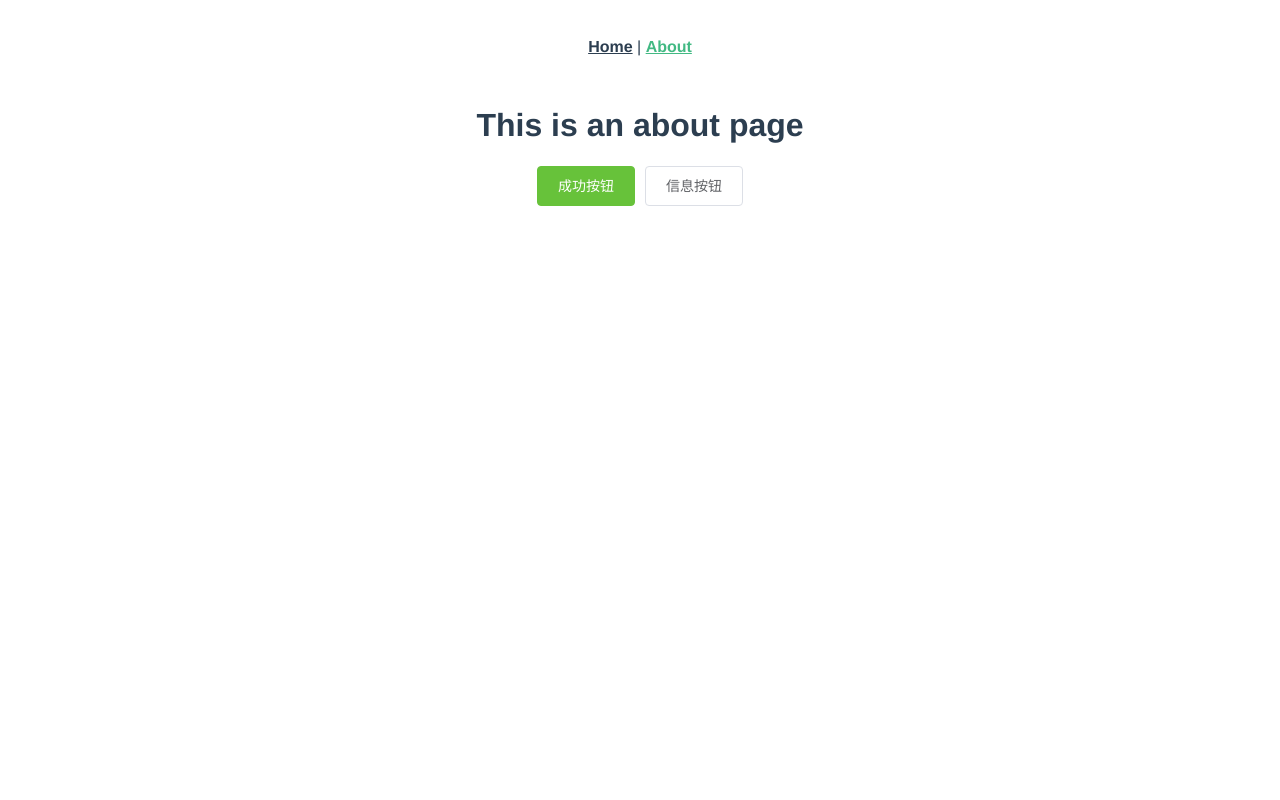
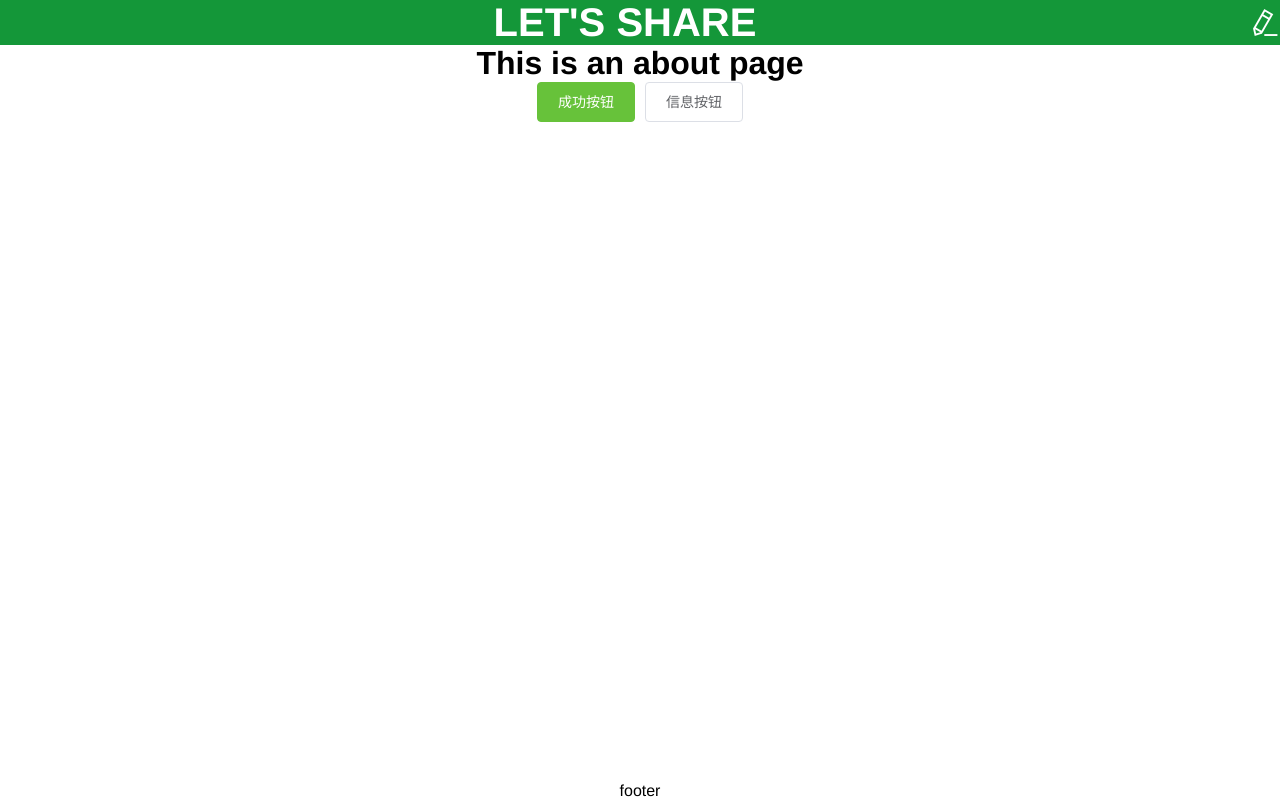
Before and after one commit to buuoltwo/blog_spa_vue2.6, a Vue app: page /#/about in a window 1280 px wide. Built offline with nearby package versions, Linux system fonts and the light colour scheme.

Commit message:
主体css

```diff
--- /dev/null
+++ b/src/App2.vue
@@ -0,0 +1,50 @@
+<template>
+  <div id="app">
+    <Header id="header"/>
+    <main>
+      <router-view/>
+    </main>
+    <Footer id="footer"/>
+  </div>
+</template>
+
+<script>
+import Header from './components/Header'
+import Footer from '@/components/Footer'
+export default {
+  components: {
+    Header,
+    Footer
+  }
+}
+</script>
+<style lang="less">
+*, *::before, *::after {
+  margin: 0;
+}
+#app {
+  font-family: Avenir, Helvetica, Arial, sans-serif;
+  -webkit-font-smoothing: antialiased;
+  -moz-osx-font-smoothing: grayscale;
+  text-align: center;
+  // color: #2c3e50;
+
+  // display: flex;
+  // flex-direction: column;
+  min-height: 100vh;
+  display: grid;
+  grid: ~"auto 1fr auto / 12% 1fr 12%";
+}
+#header {
+  grid-area: ~"1/1/2/4";
+}
+#footer {
+  grid-area: ~"3/1/4/4";
+}
+main {
+  grid-area: ~"2/2/3/3";
+  // flex:1;
+}
+
+
+</style>
--- /dev/null
+++ b/src/assets/base.less
@@ -0,0 +1,4 @@
+@themeColor: rgb(0, 153, 0);
+@themeLighterColor: rgba(0, 153, 51, 0.6);
+@bgColor: #149739;
+@textLighterColor: #999;
--- /dev/null
+++ b/src/components/Footer.vue
@@ -0,0 +1,17 @@
+<template>
+  <p>footer</p>
+</template>
+
+<script>
+export default {
+  name: 'HelloWorld',
+  props: {
+    msg: String
+  }
+}
+</script>
+
+<!-- Add "scoped" attribute to limit CSS to this component only -->
+<style scoped lang="less">
+
+</style>
--- /dev/null
+++ b/src/components/Header.vue
@@ -0,0 +1,116 @@
+<template>
+  <header v-bind:class="{login: isLogin, 'no-login': !isLogin}">
+    <template v-if="isTesting">
+      <p>header</p>
+      <div id="nav">
+        <router-link to="/">Home</router-link>||
+        <router-link to="/about">About</router-link>
+      </div>
+    </template>
+    <template v-if="!isLogin">
+      <h1>Let's share</h1>
+      <p>精品博客汇聚</p>
+      <div class="btns">
+        <router-link to="/login">
+          <el-button>立即登录</el-button>
+        </router-link>
+        <router-link to="/register">
+          <el-button>注册账号</el-button>
+        </router-link>
+      </div>
+    </template>
+    <template v-else>
+      <h1>Let's share</h1>
+      <i class="edit el-icon-edit"></i>
+      <!-- <div class="user">
+        <img class="avatar" :src="user.avatar" :alt="user.username" :title="user.username" />
+        <ul>
+          <li>
+            <router-link to="my">我的</router-link>
+          </li>
+          <li>
+            <a href="#" @click="onLogout">注销</a>
+          </li>
+        </ul>
+      </div> -->
+    </template>
+  </header>
+</template>
+
+<script>
+export default {
+  data() {
+    return {
+      isTesting: false,
+      isLogin: true,
+    };
+  },
+};
+</script>
+
+<!-- Add "scoped" attribute to limit CSS to this component only -->
+<style lang="less" scoped>
+@import "../assets/base.less";
+
+#nav {
+  padding: 30px;
+
+  a {
+    font-weight: bold;
+    color: #2c3e50;
+
+    &.router-link-exact-active {
+      color: #42b983;
+    }
+  }
+}
+//
+#header.no-login {
+  background-color: @bgColor;
+  padding: 0 12% 30px 12%;
+  display: grid;
+  justify-items: center;
+
+  h1 {
+    color: #fff;
+    font-size: 40px;
+    margin: 60px 0 0 0;
+    text-transform: uppercase;
+  }
+
+  p {
+    margin: 15px 0 0 0;
+    color: #fff;
+  }
+
+  .btns {
+    margin-top: 20px;
+  }
+
+  button {
+    margin: 20px 5px 0;
+  }
+}
+//
+header.login {
+  display: flex;
+  align-items: center;
+  background: @bgColor;
+
+  h1 {
+    margin: 0;
+    padding: 0;
+    color: #fff;
+    font-size: 40px;
+    text-transform: uppercase;
+    flex: 1;
+  }
+
+  .edit {
+    color: #fff;
+    font-size: 30px;
+  }
+
+
+}
+</style>>
--- a/src/main.js
+++ b/src/main.js
@@ -1,5 +1,5 @@
 import Vue from 'vue'
-import App from './App.vue'
+import App from './App2.vue'
 import router from './router'
 import store from './store'
 
```
